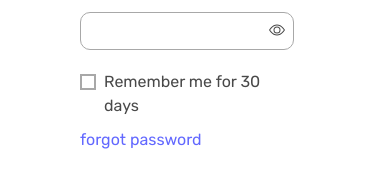
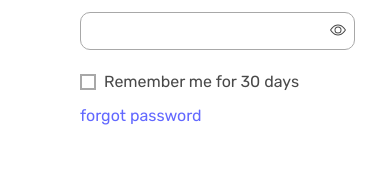
Before and after one commit to ferncabrera/open_ims, a React (Vite) app in the folder microservices/client/: page / in a window 390 px wide. Shown: the part 480-664 px from the top of the page. Built offline with nearby package versions, Linux system fonts and the light colour scheme.

Commit message:
fix spacing

```diff
--- a/microservices/client/src/containers/auth/Login/index.module.scss
+++ b/microservices/client/src/containers/auth/Login/index.module.scss
@@ -6,5 +6,10 @@
 @media (max-width: 1240px) {
     .flex_wrapper {
         flex-direction: column;
+        max-width: fit-content;
+        flex-shrink: 0;
+        a {
+            max-width: fit-content;
+        }
     }
 }
--- a/microservices/client/src/containers/auth/Register/index.module.scss
+++ b/microservices/client/src/containers/auth/Register/index.module.scss
@@ -1,6 +1,9 @@
 @media (max-width: 1240px) {
     .flex_wrapper {
         flex-direction: column;
+        a {
+            max-width: fit-content;
+        }
     }
 }
 
--- a/microservices/client/src/containers/auth/index.module.scss
+++ b/microservices/client/src/containers/auth/index.module.scss
@@ -1,7 +1,7 @@
 .auth_page_paddings{
     padding: 2em;
     padding-left: 5em;
-    padding-right: 6em;
+    padding-right: 2em;
 }
 
 .left_auth_formatting_register {
```
